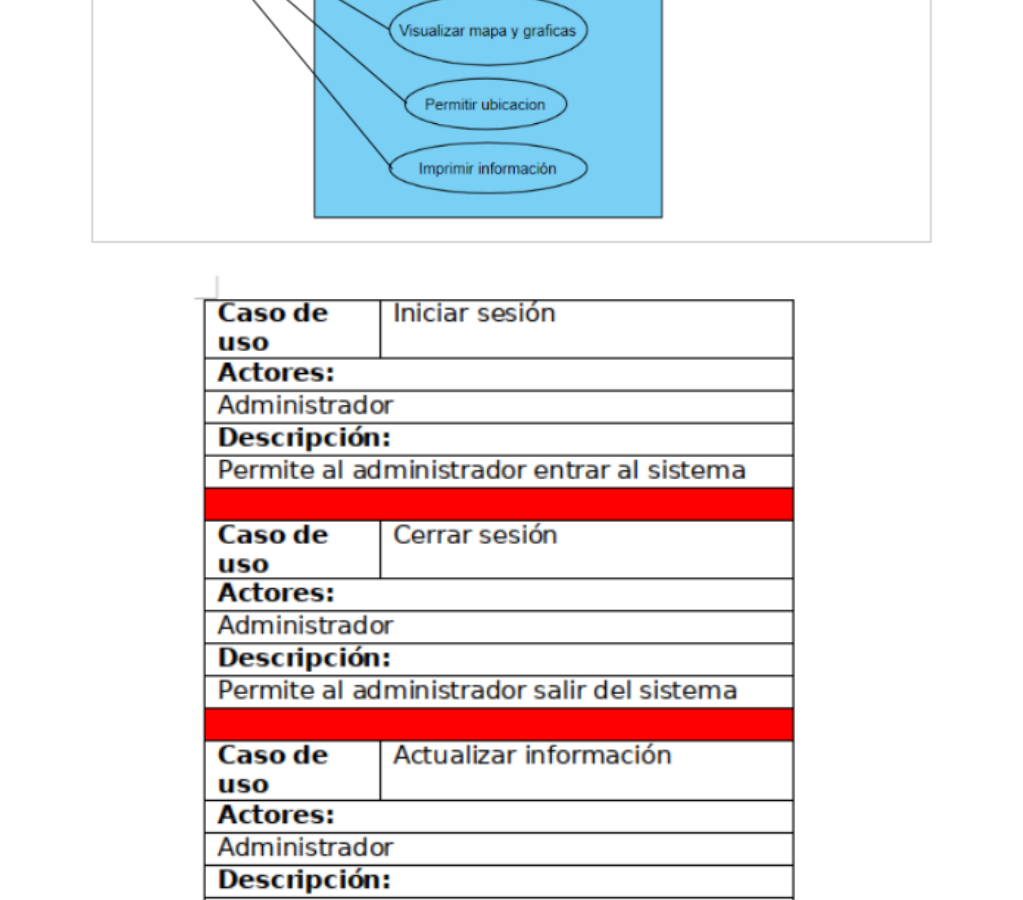
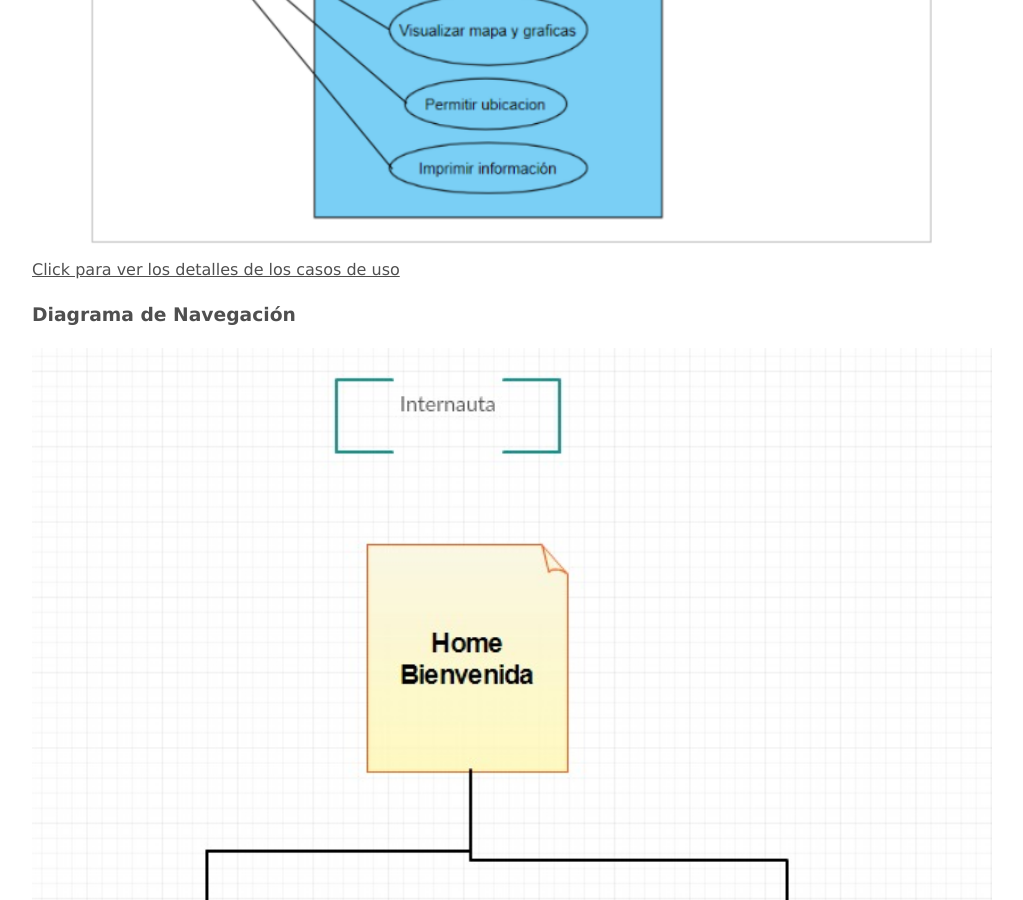
Before and after one commit to moonniy/Ingenieria-web, a Jekyll site: the page built from _posts/2020-10-08-actividad7.md, in a window 1280 px wide and 900 px high, scrolled down 878 px. Shown: the whole window, without its empty margins (128-1151 px from the left). Built offline with Jekyll 4.4.1, drawn with Linux system fonts in a browser that asks for light colours.

Commit message:
Se agregó el pdf de los detalles de los casos de uso

```diff
--- a/_posts/2020-10-08-actividad7.md
+++ b/_posts/2020-10-08-actividad7.md
@@ -12,7 +12,7 @@
 ### Diagrama de Casos de Uso
 
 <img class="img-content" src="{{site.url}}img/actividad7/casosdeuso.png" />
-<img class="img-content" src="{{site.url}}img/actividad7/detalle.png" />
+<a class="link" href="{{site.url}}docs/actividad7/detalle.pdf">Click para ver los detalles de los casos de uso</a>
 
 ### Diagrama de Navegación
 
```
Also changed, not shown: 1 other file.
